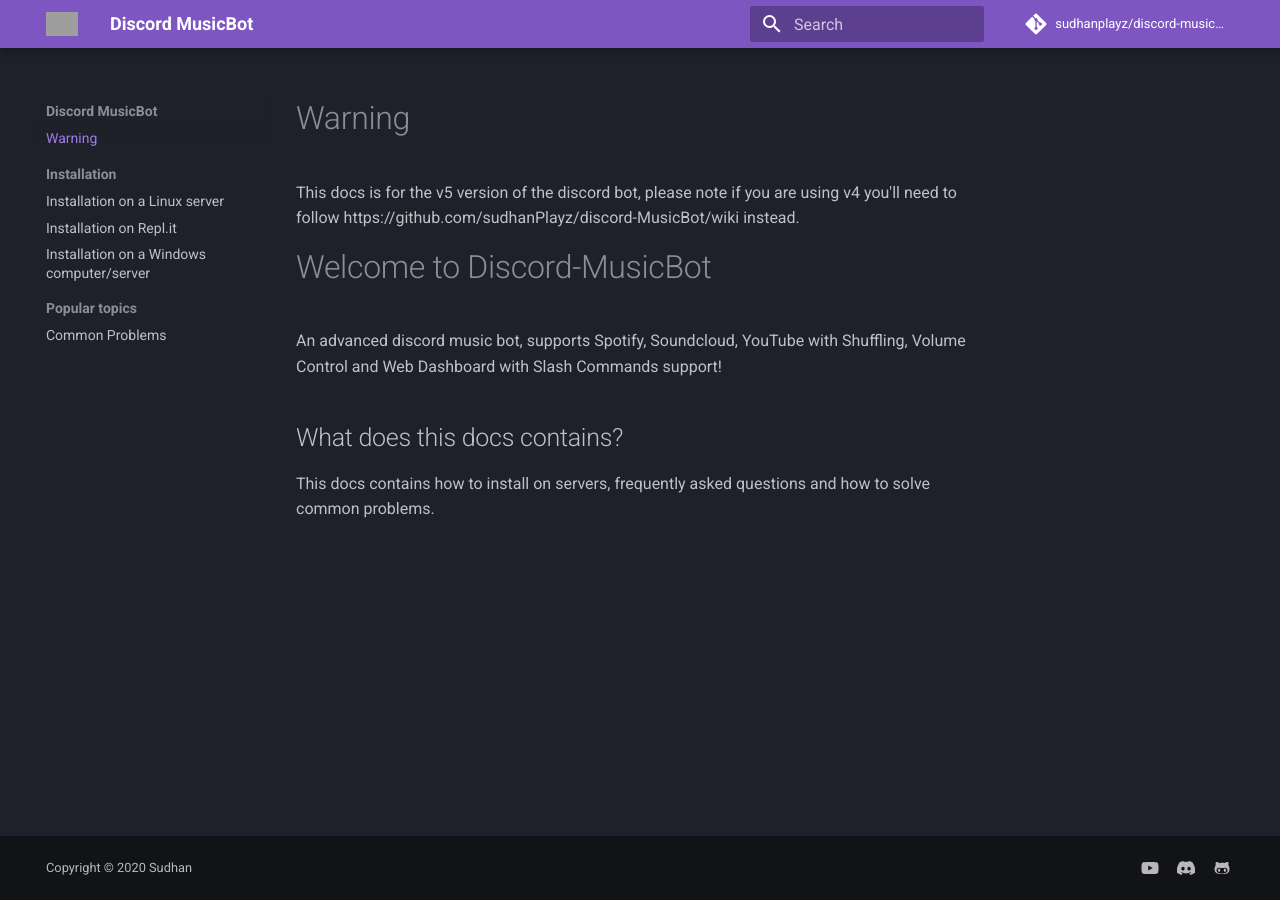
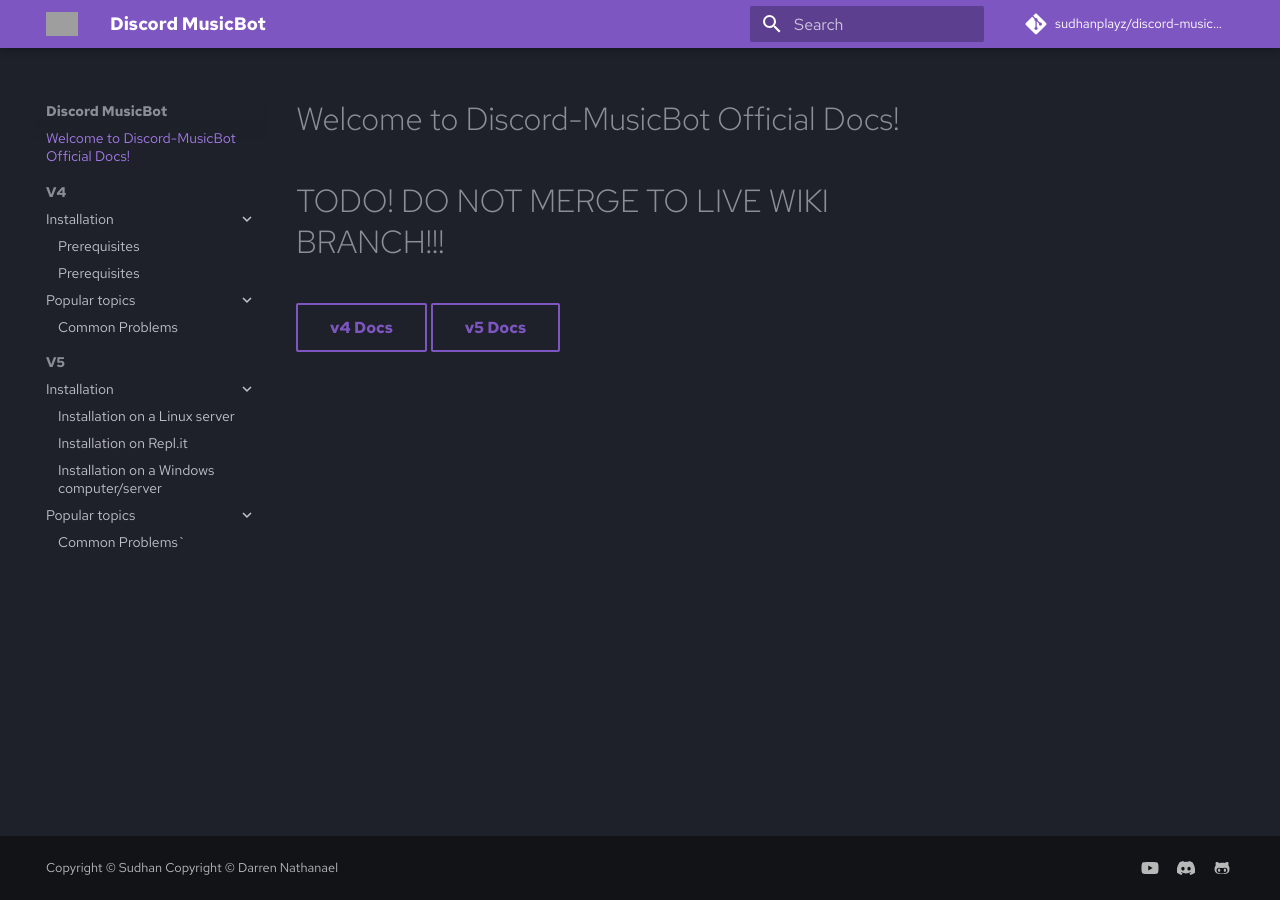
Before and after one commit to SudhanPlayz/Discord-MusicBot, an MkDocs documentation site: the page built from docs/index.md, in a window 1280 px wide. Built offline with MkDocs 1.6.1 and Material for MkDocs 9.7.7, drawn with Linux system fonts in a browser that asks for light colours; comment, search, counter and statistics services are not loaded; grey boxes are pictures that could not be loaded.

Commit message:
Adding v4 docs| Revamping wiki part 01
Wiki stuff, I wanna go take a nap. feedback are appriciated and fixes or improvement are also welcomed :D

Signed-off-by: Darren Nathanael <me@darrennathanael.com>

```diff
--- a/docs/index.md
+++ b/docs/index.md
@@ -1,9 +1,5 @@
-# Warning
-This docs is for the v5 version of the discord bot, please note if you are using v4 you'll need to follow https://github.com/sudhanPlayz/discord-MusicBot/wiki instead.
-# Welcome to Discord-MusicBot
+# Welcome to Discord-MusicBot Official Docs!
 
-An advanced discord music bot, supports Spotify, Soundcloud, YouTube with Shuffling, Volume Control and Web Dashboard with Slash Commands support!
-
-## What does this docs contains?
-
-This docs contains how to install on servers, frequently asked questions and how to solve common problems.
+# TODO! DO NOT MERGE TO LIVE WIKI BRANCH!!!
+[v4 Docs](https://alinktoinstallation){ .md-button }
+[v5 Docs](https://alinktoinstallation){ .md-button }
--- a/mkdocs.yml
+++ b/mkdocs.yml
@@ -1,5 +1,5 @@
 site_name: Discord MusicBot
-site_url: https://musicbot.sudhan.tech
+site_url: https://musicbot.darrenofficial.com
 site_author: SudhanPlayz
 site_description: >-
   An advanced discord music bot, supports Spotify, Soundcloud, YouTube with Shuffling, Volume Control
@@ -32,8 +32,8 @@
     primary: "deep purple"
     accent: "indigo"
   font:
-    text: "Roboto"
-    code: "Fira Mono"
+    text: "Red Hat Text"
+    code: "Roboto Mono"
 
 markdown_extensions:
   - admonition
@@ -55,8 +55,9 @@
       link: "https://github.com/SudhanPlayz"
   generator: false
 
-copyright: Copyright &copy; 2020 Sudhan
-
+copyright: >
+  Copyright &copy; Sudhan
+  Copyright &copy; <a href="https://darrennathanael.com">Darren Nathanael</a>
 
 plugins:
   - search
```
Also changed, not shown: docs/popular topics/common-problems.md (deleted, +0 -2 lines), docs/v4/installation/linux.md (added, +65 -0 lines), docs/v4/installation/replit.md (added, +34 -0 lines), docs/v4/popular topics/common-problems.md (added, +1 -0 lines), docs/v5/popular topics/common-problems.md (added, +1 -0 lines), docs/v5/installation/linux.md (renamed from docs/installation/linux.md), docs/v5/installation/replit.md (renamed from docs/installation/replit.md), docs/v5/installation/windows.md (renamed from docs/installation/windows.md).
